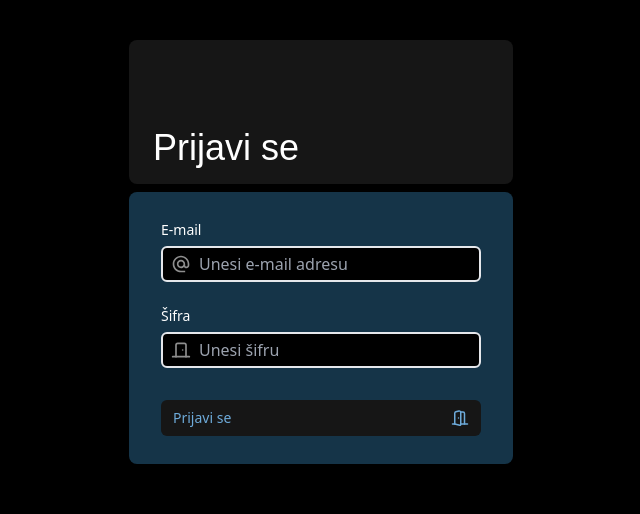
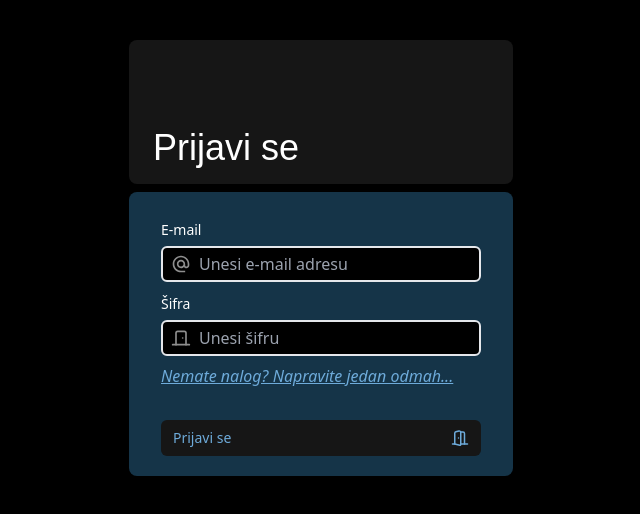
Before and after one commit to JEKO10/Basket-Report, a Next.js app: page /login in a window 1280 px wide. Shown: the top 514 px of the page, without its empty margins (319-959 px from the left). Built offline with nearby package versions, Linux system fonts and the light colour scheme; a web font is replaced by a local one.

Commit message:
add links in auth pages

```diff
--- a/components/authForm/Form.tsx
+++ b/components/authForm/Form.tsx
@@ -1,3 +1,4 @@
+import Link from "next/link";
 import React from "react";
 import { LuDoorOpen } from "react-icons/lu";
 
@@ -12,11 +13,19 @@ const FormAuth = ({ label, children }: FormAuthProps) => {
       <header className="flex items-end justify-start font-lusitana bg-primary px-6 py-4 h-36 rounded-lg">
         <p className="text-4xl text-white">{label}</p>
       </header>
-      <form className="flex items-start justify-center flex-col bg-accent mt-2 px-8 pt-7 pb-7 rounded-lg">
+      <form className="flex items-start justify-center flex-col bg-accent mt-2 px-8 pt-7 pb-5 rounded-lg">
         {children}
+        <Link
+          href={`${label === "Prijavi se" ? "/register" : "/login"}`}
+          className="text-md italic font-medium text-[#6eabda] underline -mt-1"
+        >
+          {label === "Prijavi se"
+            ? "Nemate nalog? Napravite jedan odmah..."
+            : "Već imate nalog?"}
+        </Link>
         <button
           type="submit"
-          className="flex items-center justify-between bg-primary mt-2 w-full text-text text-lg py-2 px-3 rounded-md transition hover:bg-primary/65"
+          className="flex items-center justify-between bg-primary mt-8 w-full text-text text-lg py-2 px-3 rounded-md transition hover:bg-primary/65"
         >
           <span className="text-sm font-medium">Prijavi se</span>
           <LuDoorOpen />
--- a/components/authForm/FormField.tsx
+++ b/components/authForm/FormField.tsx
@@ -16,7 +16,7 @@ const FormField = ({
   icon,
 }: FormFieldProps) => {
   return (
-    <label className="flex items-start justify-center flex-col w-full mb-6">
+    <label className="flex items-start justify-center flex-col w-full mb-3">
       <span className="mb-1.5 text-sm select-none">{label}</span>
       <div className="w-full flex items-center justify-center bg-body px-2 border-2 rounded-md focus-within:border-primary">
         {icon && <span className="text-[#8e8e8e] text-xl">{icon}</span>}
```
